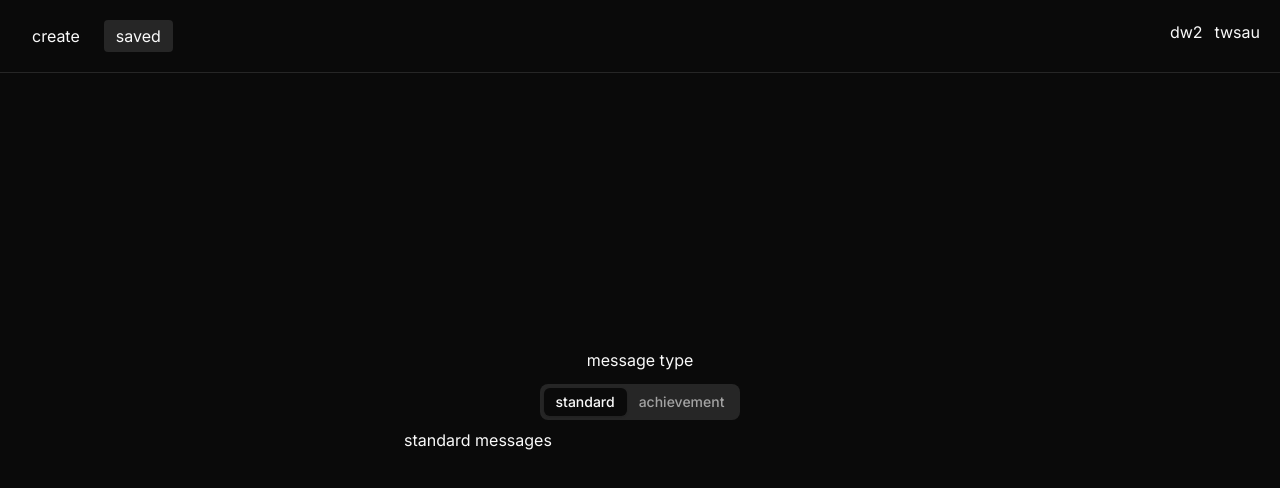
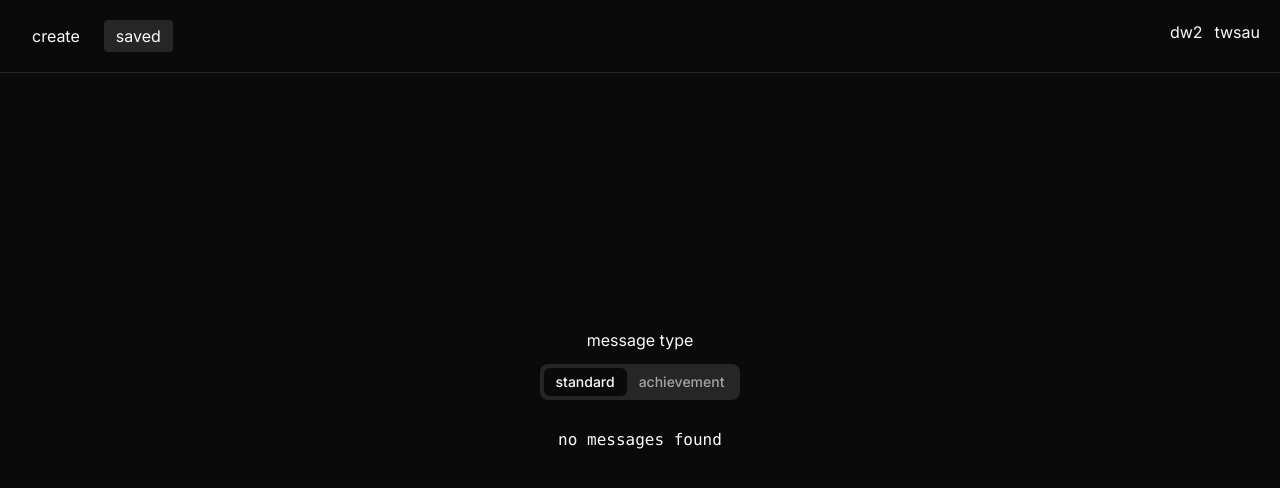
Before and after one commit to twsau/dw2-text-generator, a Next.js app: page /saved in a window 1280 px wide. Shown: the top 488 px of the page. Built offline with nearby package versions, Linux system fonts and the light colour scheme.

Commit message:
save messages page

```diff
--- /dev/null
+++ b/app/saved/Messages.tsx
@@ -0,0 +1,31 @@
+"use client";
+
+import { Button } from "@/components/ui/button";
+import { deleteMessage, useMessages } from "@/state/messages";
+import { TrashIcon } from "@radix-ui/react-icons";
+
+interface Props {
+  type: keyof Messages;
+}
+
+export const SavedMessages: React.FC<Props> = ({ type }) => {
+  const { [type]: messages } = useMessages();
+
+  console.log(messages);
+  return (
+    <div className="flex flex-col items-center py-5">
+      {messages.map((message) => (
+        <div key={message.id}>
+          {message.string}
+          <Button
+            onClick={() => deleteMessage(message.id, type)}
+            variant="secondary"
+          >
+            <TrashIcon /> delete
+          </Button>
+        </div>
+      ))}
+      {!messages.length && <code>no messages found</code>}
+    </div>
+  );
+};
--- a/app/saved/page.tsx
+++ b/app/saved/page.tsx
@@ -1,4 +1,5 @@
 import { Tabs, TabsContent, TabsList, TabsTrigger } from "@/components/ui/tabs";
+import { SavedMessages } from "./Messages";
 
 export default function Saved() {
   return (
@@ -10,8 +11,12 @@ export default function Saved() {
           <TabsTrigger value="achievement">achievement</TabsTrigger>
         </TabsList>
       </div>
-      <TabsContent value="standard">standard messages</TabsContent>
-      <TabsContent value="achievement">achievement messages</TabsContent>
+      <TabsContent value="standard">
+        <SavedMessages type="standard" />
+      </TabsContent>
+      <TabsContent value="achievement">
+        <SavedMessages type="achievement" />
+      </TabsContent>
     </Tabs>
   );
 }
```
Also changed, not shown: state/messages.ts (+0 -10 lines), state/types.d.ts (added, +9 -0 lines).
